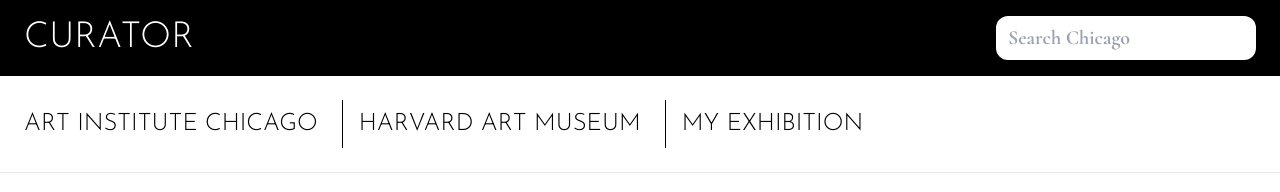
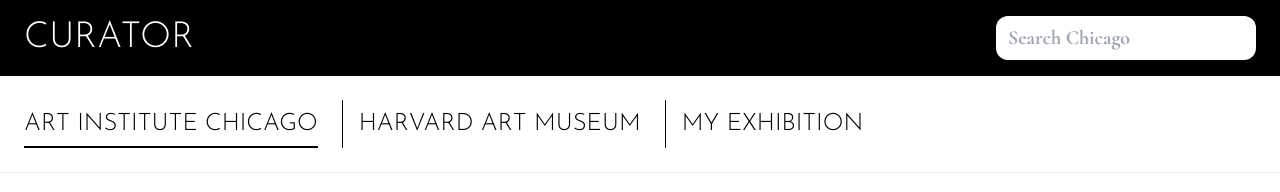
Before and after one commit to CoupDeWhoop/exhibition-curator, a Next.js app: page / in a window 1280 px wide. Shown: the top 192 px of the page. Built offline with nearby package versions, Linux system fonts and the light colour scheme; no server answers.

Commit message:
adds chicago selection on home path

```diff
--- a/src/app/components/Nav/MuseumSelector.tsx
+++ b/src/app/components/Nav/MuseumSelector.tsx
@@ -36,7 +36,7 @@ export default function MuseumSelector() {
         <ul className="flex flex-col md:flex-row gap-2 items-center text-xl xs:whitespace-nowrap sm:text-2xl uppercase">
           <li
             className={`md:border-black p-2 md:pr-6 md:border-r-[1px] ${
-              museum === "chicago"
+              !museum || museum === "chicago"
                 ? "md:underline md:outline-none outline underline-offset-[16px]"
                 : ""
             }`}
```
Also changed, not shown: src/app/components/Gallery/Gallery.tsx (+1 -6 lines).
